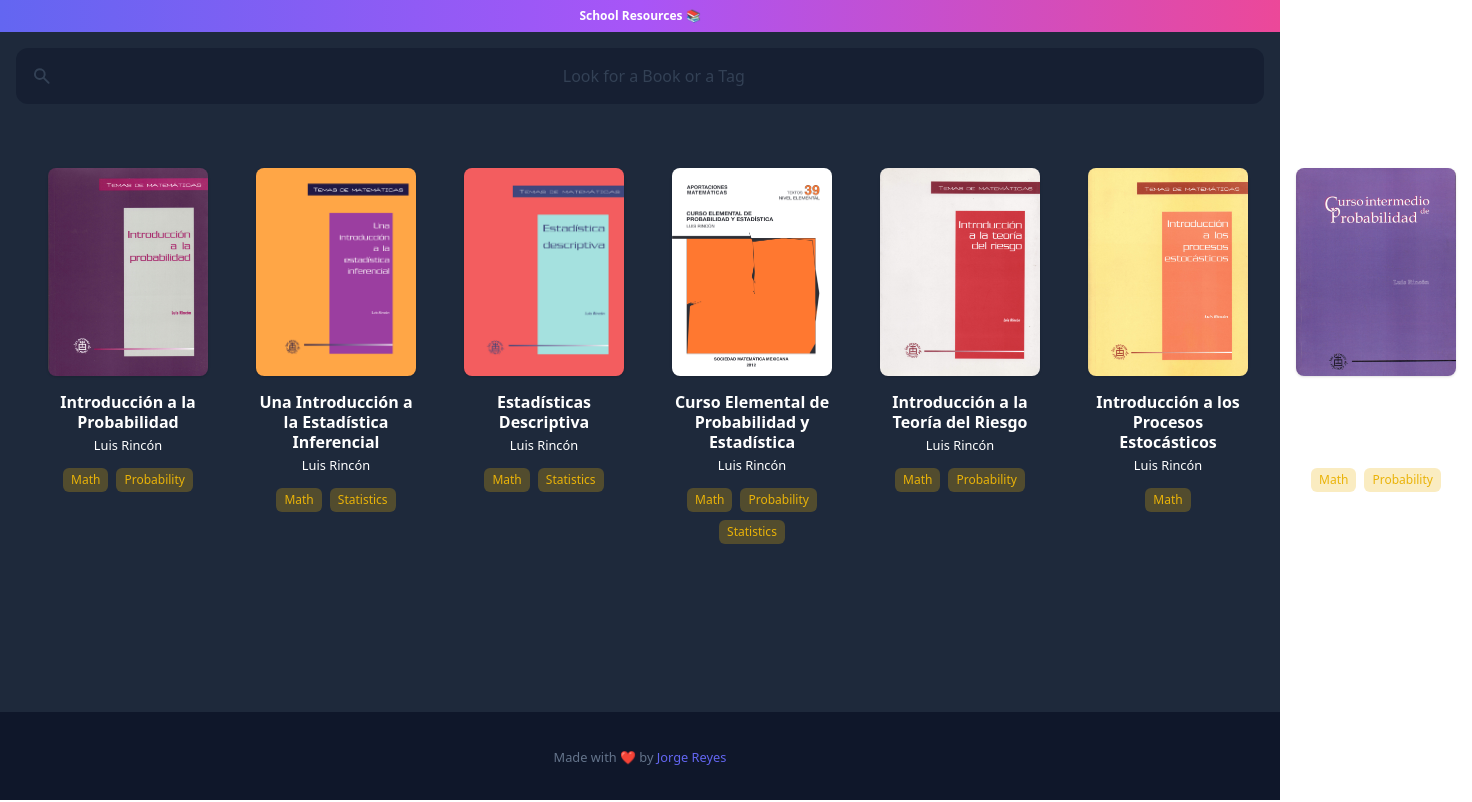
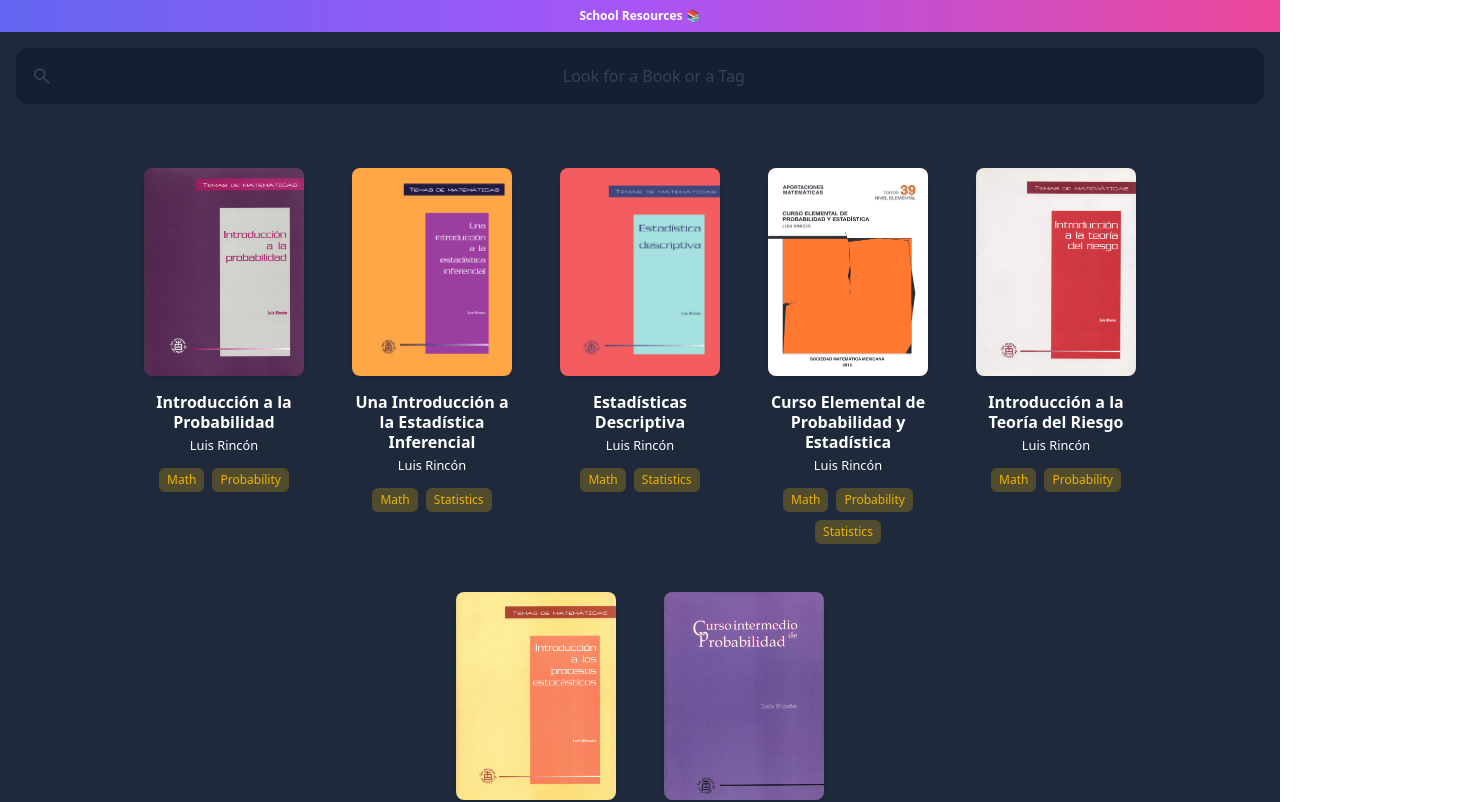
Before and after one commit to pjreyes05/schlib, a Next.js app: page / in a window 1280 px wide. Shown: the top 802 px of the page, 1472 px wide, since content can reach past the window. Built offline with nearby package versions, Linux system fonts and the light colour scheme.

Commit message:
Fix layout

```diff
--- a/pages/index.tsx
+++ b/pages/index.tsx
@@ -25,7 +25,7 @@ const IndexScreen = () => {
           onChange={onSearch}
         />
       </div>
-      <main className="p-8 flex flex-1 gap-4">
+      <main className="p-8 flex flex-1 flex-wrap justify-center gap-4">
         {BOOKS.filter((book) => {
           let bookMatch = false;
 
```
